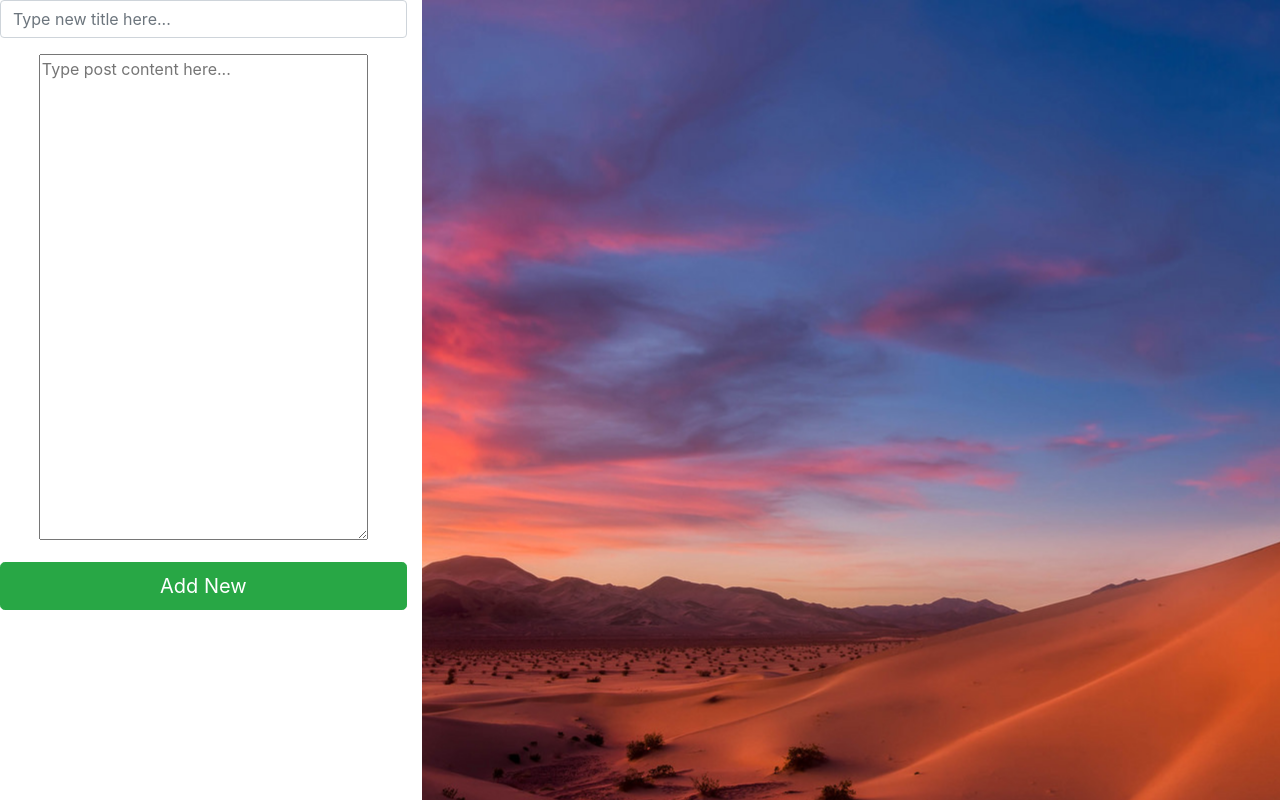
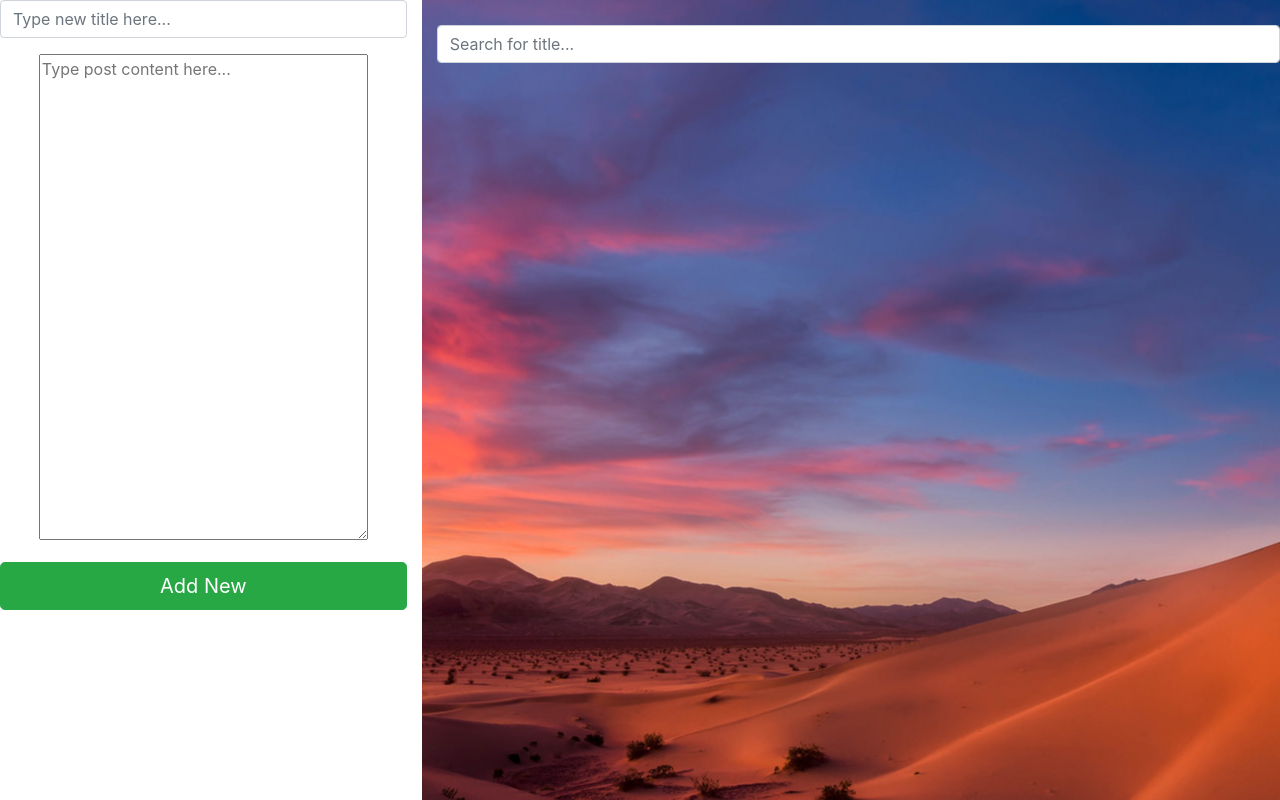
Before and after one commit to A-Naive-Dreamer/user-posts, a React (Create React App) app: page /users/1/pages/1 in a window 1280 px wide. Built offline with nearby package versions, Linux system fonts and the light colour scheme; no server answers; a web font is replaced by a local one.

Commit message:
Add search features

```diff
--- a/src/components/Users.js
+++ b/src/components/Users.js
@@ -2,11 +2,11 @@ import React, { Component } from 'react'
 import { withRouter } from 'react-router-dom'
 import axios from 'axios'
 import Cards2 from './Cards2'
-import Pagination from 'react-bootstrap/Pagination'
 import Col from 'react-bootstrap/Col'
 import Row from 'react-bootstrap/Row'
 import NewPost from './NewPost'
 import Desert from '../assets/images/desert.jpg'
+import Form from 'react-bootstrap/Form'
 
 class Users extends Component {
     constructor(props) {
@@ -15,6 +15,8 @@ class Users extends Component {
         this.props = props
         this.state = {
             posts: [],
+            isSet: false,
+            posts2: [],
             index: 0,
             userId: 0
         }
@@ -23,6 +25,7 @@ class Users extends Component {
         this.handleEditBody = this.handleEditBody.bind(this)
         this.handleDeletePost = this.handleDeletePost.bind(this)
         this.handleAddPost = this.handleAddPost.bind(this)
+        this.searchForTitle = this.searchForTitle.bind(this)
     }
 
     handleAddPost(title, body) {
@@ -76,6 +79,31 @@ class Users extends Component {
             .catch(error => {
                 console.log(error)
             })
+    }
+
+    searchForTitle(e) {
+        let newPosts = [],
+            val = e.target.value
+
+        if (!this.state.isSet) {
+            this.setState({
+                posts2: this.state.posts
+            })
+
+            this.setState({
+                isSet: true
+            })
+        }
+
+        this.state.posts2.forEach(post => {
+            if (!post.title.includes(val)) return null
+
+            newPosts.push(post)
+        })
+
+        this.setState({
+            posts: newPosts
+        })
     }
 
     handleEditTitle(index, title) {
@@ -204,6 +232,15 @@ class Users extends Component {
                         overflow: 'scroll'
                     }}
                 >
+                    <div>
+                        <Form style={{
+                            marginTop: '25px'
+                        }}>
+                            <Form.Group>
+                                <Form.Control type="text" placeholder="Search for title..." onChange={e => this.searchForTitle(e)} />
+                            </Form.Group>
+                        </Form>
+                    </div>
                     <div
                         className="d-flex justify-content-between"
                         style={{
@@ -213,12 +250,8 @@ class Users extends Component {
                     >
                         {
                             this.state.posts.map((post, index) => {
-                                console.log('hai')
-                                console.log(post.userId)
-                                console.log(this.state.userId)
-                                console.log(post.userId != this.state.userId)
-                                if (post.userId != this.state.userId) {
-                                    return
+                                if (parseInt(post.userId) != this.state.userId) {
+                                    return null
                                 }
 
                                 return (
```
